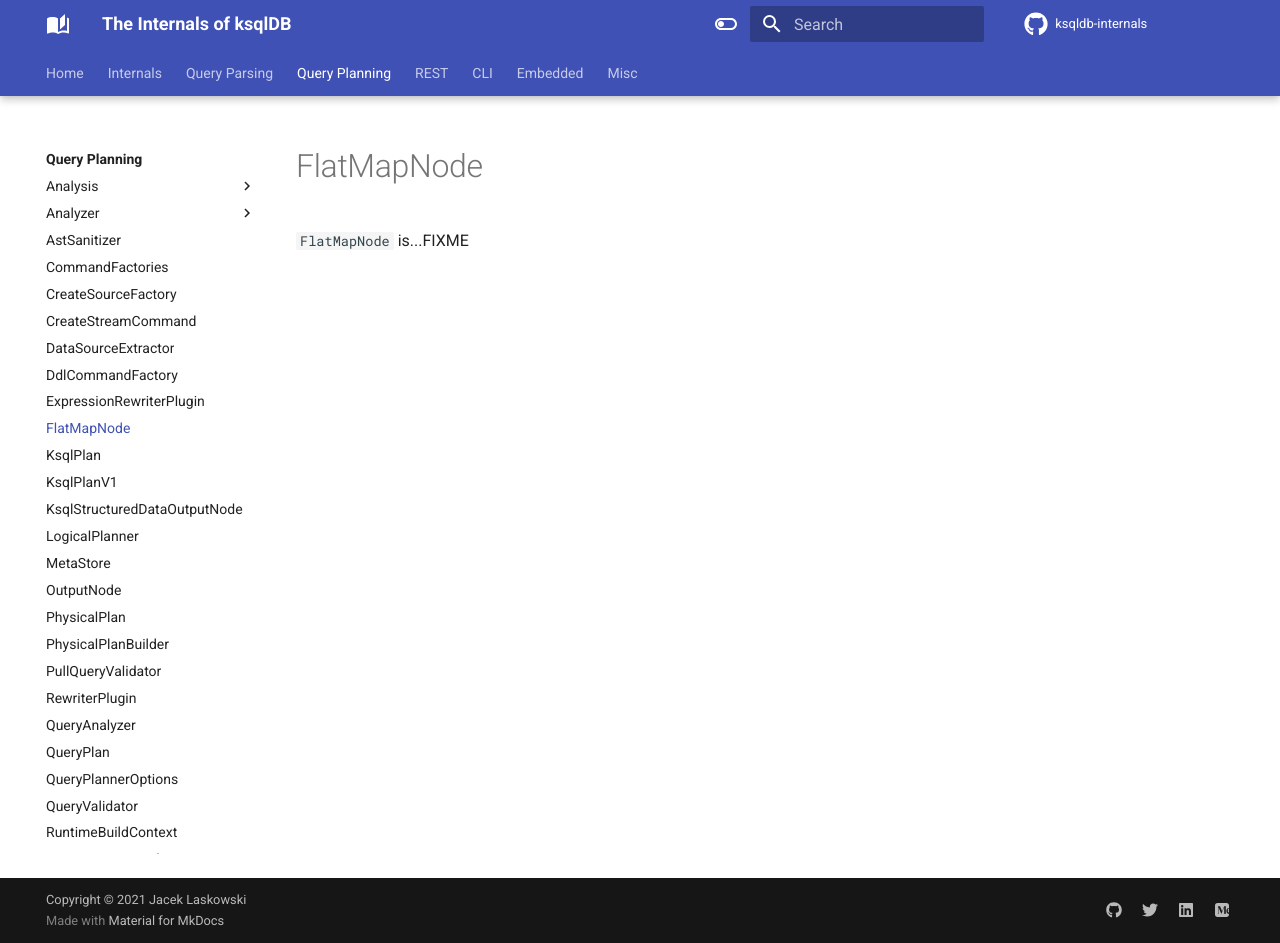
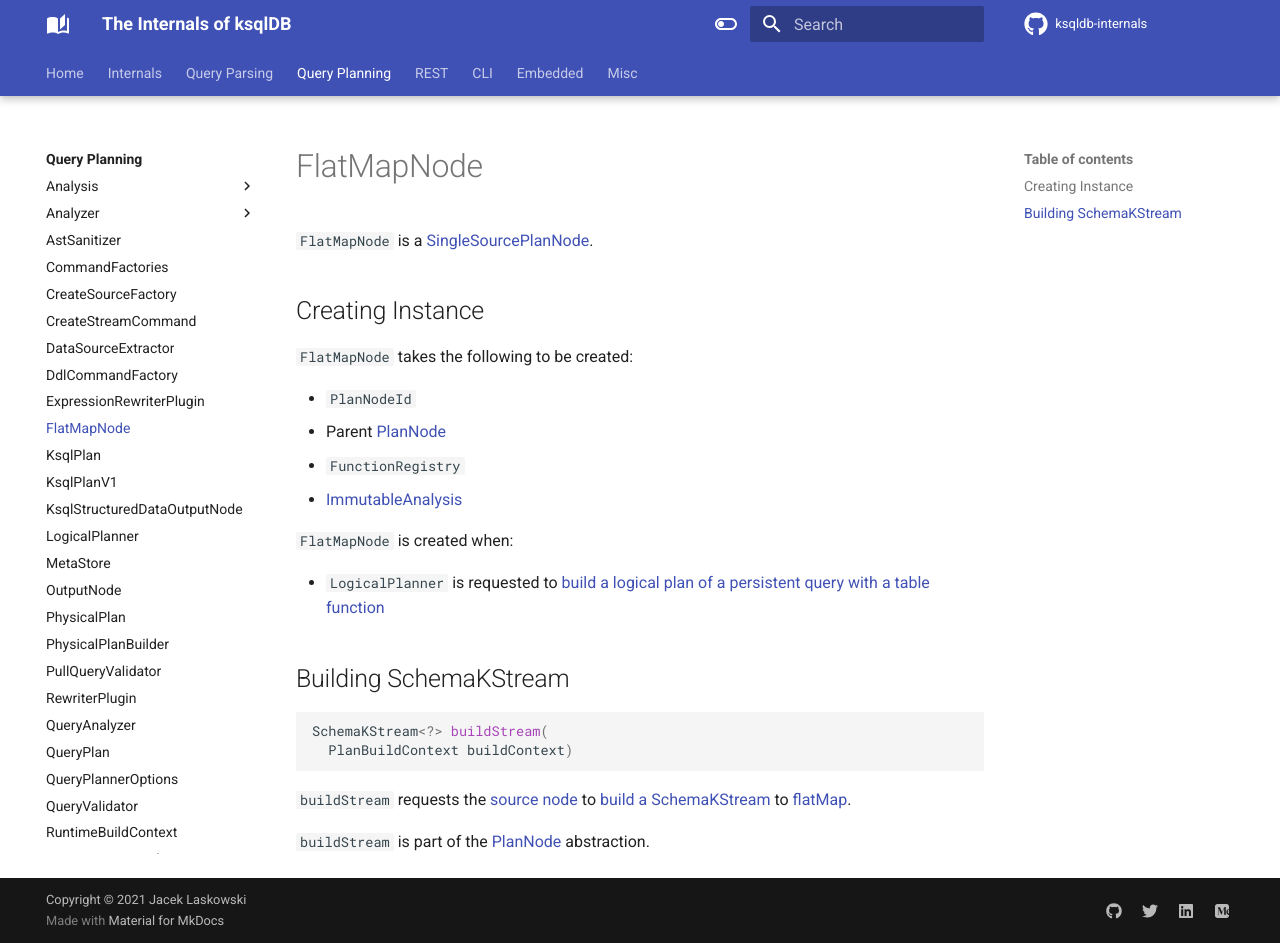
Before and after one commit to japila-books/ksqldb-internals, an MkDocs documentation site: the page built from docs/FlatMapNode.md, in a window 1280 px wide and 943 px high. Built offline with MkDocs 1.6.1 and Material for MkDocs 9.7.7, drawn with Linux system fonts in a browser that asks for light colours; comment, search, counter and statistics services are not loaded.

Commit message:
FlatMapNode

````diff
--- a/docs/FlatMapNode.md
+++ b/docs/FlatMapNode.md
@@ -1,3 +1,27 @@
 # FlatMapNode
 
-`FlatMapNode` is...FIXME
+`FlatMapNode` is a [SingleSourcePlanNode](SingleSourcePlanNode.md).
+
+## Creating Instance
+
+`FlatMapNode` takes the following to be created:
+
+* <span id="id"> `PlanNodeId`
+* <span id="source"> Parent [PlanNode](PlanNode.md)
+* <span id="functionRegistry"> `FunctionRegistry`
+* <span id="analysis"> [ImmutableAnalysis](ImmutableAnalysis.md)
+
+`FlatMapNode` is created when:
+
+* `LogicalPlanner` is requested to [build a logical plan of a persistent query with a table function](LogicalPlanner.md#buildPersistentLogicalPlan-tableFunctions)
+
+## <span id="buildStream"> Building SchemaKStream
+
+```java
+SchemaKStream<?> buildStream(
+  PlanBuildContext buildContext)
+```
+
+`buildStream` requests the [source node](SingleSourcePlanNode.md#getSource) to [build a SchemaKStream](PlanNode.md#buildStream) to [flatMap](SchemaKStream.md#flatMap).
+
+`buildStream` is part of the [PlanNode](PlanNode.md#buildStream) abstraction.
````
Also changed, not shown: docs/EngineExecutor.md (+1 -1 lines), docs/LogicalPlanner.md (+10 -1 lines), docs/QueryEngine.md (+1 -1 lines), docs/SchemaKStream.md (+1 -3 lines), docs/SingleSourcePlanNode.md (+1 -1 lines).
